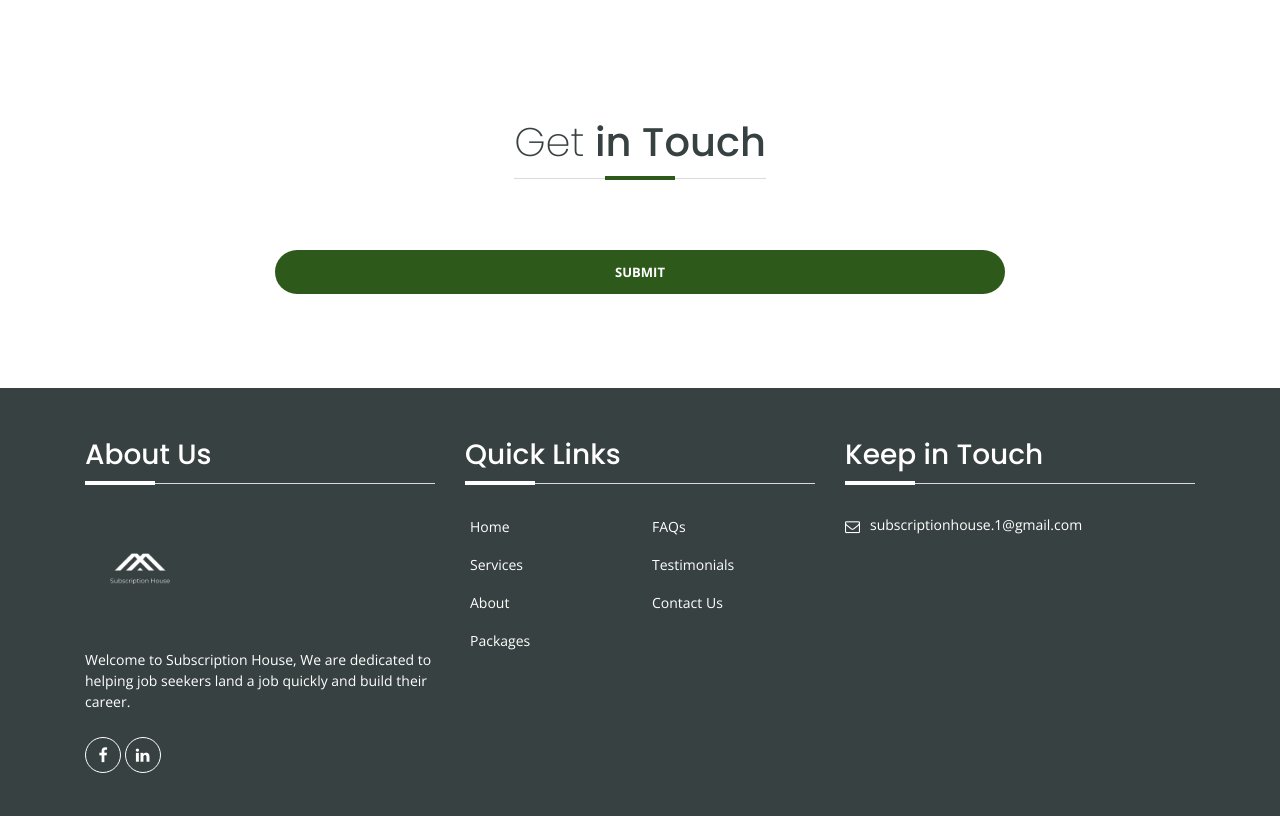
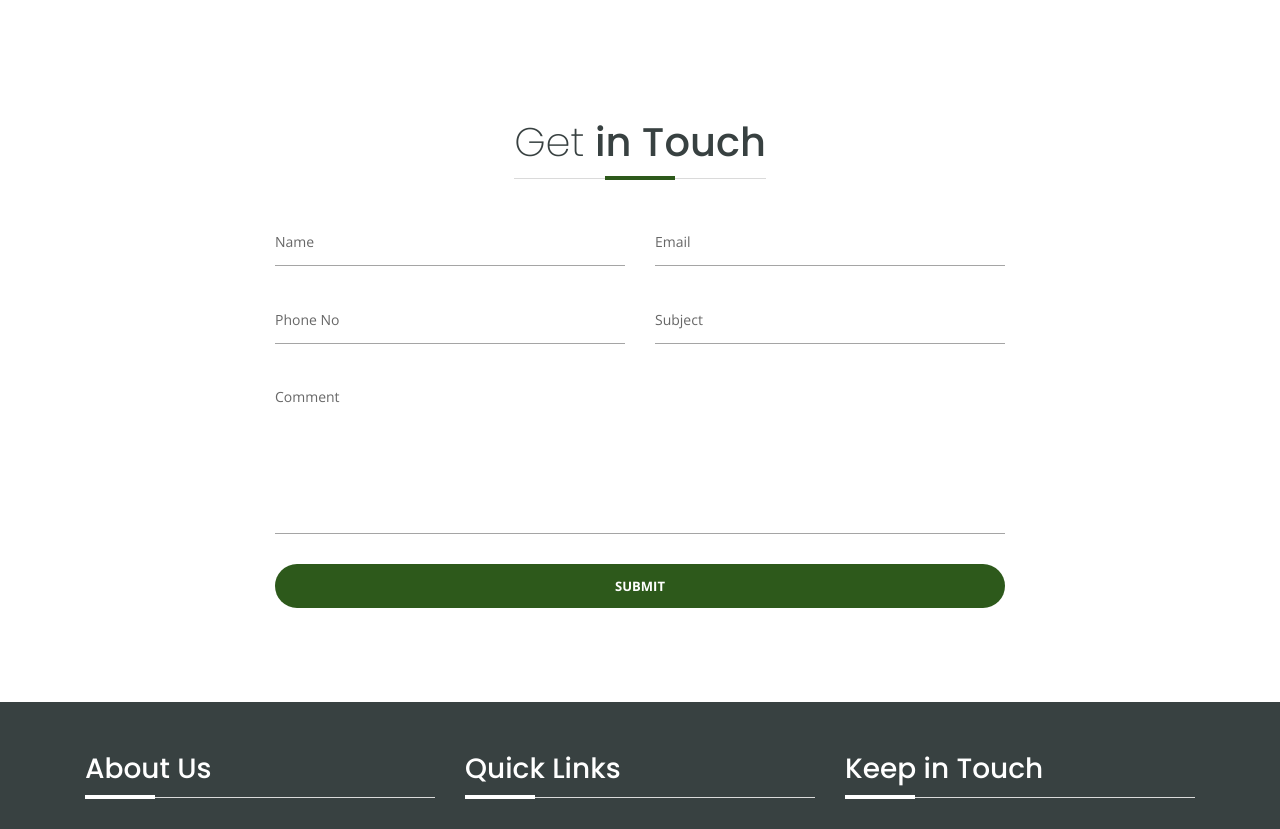
Before and after one commit to Sheharyar123/SubscriptionsHouse, a Django app: page / in a window 1280 px wide. Shown: the part 4325-5154 px from the top of the page. Run offline with Django 4.2, Linux system fonts and the light colour scheme; data that the repository does not hold is empty; parts of the project's set-up code (start-up, migrations or seed data) failed here and were passed over; some libraries are stand-ins or nearby versions.

Commit message:
Make contact form function properly

```diff
--- /dev/null
+++ b/plans/forms.py
@@ -0,0 +1,36 @@
+from django import forms
+
+
+class ContactForm(forms.Form):
+    name = forms.CharField(
+        max_length=255,
+        required=True,
+        widget=forms.TextInput(attrs={"placeholder": "Name", "class": "form-control"}),
+    )
+    email = forms.CharField(
+        max_length=255,
+        required=True,
+        widget=forms.EmailInput(
+            attrs={"placeholder": "Email", "class": "form-control"}
+        ),
+    )
+    phone_no = forms.CharField(
+        max_length=50,
+        required=True,
+        widget=forms.TextInput(
+            attrs={"placeholder": "Phone No", "class": "form-control"}
+        ),
+    )
+    subject = forms.CharField(
+        max_length=255,
+        required=True,
+        widget=forms.TextInput(
+            attrs={"placeholder": "Subject", "class": "form-control"}
+        ),
+    )
+    comment = forms.CharField(
+        required=False,
+        widget=forms.Textarea(
+            attrs={"placeholder": "Comment", "class": "form-control"}
+        ),
+    )
--- a/plans/views.py
+++ b/plans/views.py
@@ -1,35 +1,32 @@
+from django.http import JsonResponse
 from django.shortcuts import render
 from django.views.generic import View, ListView
-
+from accounts.utils import send_email
+from .forms import ContactForm
 from .models import Plan
 
 
 class HomePageView(View):
     def get(self, request, *args, **kwargs):
         plan_list = Plan.objects.filter(active=True)[:6]
-        context = {"plan_list": plan_list}
+        context = {"plan_list": plan_list, "form": ContactForm}
         return render(request, "plans/index.html", context)
 
-    # def post(self, request, *args, **kwargs):
-    #     form = ContactForm(request.POST)
-    #     if form.is_valid():
-    #         subject = form.cleaned_data["subject"]
-    #         name = form.cleaned_data["name"]
-    #         email_from = form.cleaned_data["email"]
-    #         phone_no = form.cleaned_data["phone_no"]
-    #         message = f'{form.cleaned_data["comment"]}.\n\nSent by {name}.\nPhone No is {phone_no}.\nEmail is {email_from}'
-    #         receipient_list = [
-    #             settings.EMAIL_HOST_USER,
-    #         ]
-    #         send_mail(
-    #             subject,
-    #             message,
-    #             email_from,
-    #             receipient_list,
-    #             fail_silently=False,
-    #         )
-    #         messages.success(request, "Your message was sent successfully")
-    #         return redirect("products:index")
+    def post(self, request, *args, **kwargs):
+        form = ContactForm(request.POST)
+        if form.is_valid():
+            context = {
+                "subject": form.cleaned_data["subject"],
+                "name": form.cleaned_data["name"],
+                "email": form.cleaned_data["email"],
+                "phone_no": form.cleaned_data["phone_no"],
+            }
+            mail_subject = f"You have received a new email from {context['name']}"
+            mail_template = "plans/emails/contact_form_message.html"
+            send_email(mail_subject, mail_template, context)
+            return JsonResponse({"status": "success"})
+        else:
+            return JsonResponse({"status": "failed"})
 
 
 class PlanListView(ListView):
--- a/templates/_scripts.html
+++ b/templates/_scripts.html
@@ -49,16 +49,8 @@
 <script src="{% static 'js/revolution/extensions/revolution.extension.parallax.min.js' %}"></script>
 <script src="{% static 'js/revolution/extensions/revolution.extension.slideanims.min.js' %}"></script>
 <script src="{% static 'js/revolution/extensions/revolution.extension.video.min.js' %}"></script>
-
+<script src="https://unpkg.com/sweetalert/dist/sweetalert.min.js"></script>
 <!--Google Map-->
 <script src="https://maps.googleapis.com/maps/api/js?key=AIzaSyAJ97zN_MClQ8BnmJJOCY165S2QEYvbIis"></script>
 <script src="{% static 'js/map.js' %}"></script>
 <script src="{% static 'js/functions.js' %}"></script>
-
-
-<script>
-    setTimeout(() => {
-        const box = document.getElementById('box');
-        box.style.display = 'none';
-    }, 5000);
-</script>
--- a/templates/plans/index.html
+++ b/templates/plans/index.html
@@ -461,8 +461,7 @@
 		   </div>
 		   <div class="row">
 			<div class="col-md-8 offset-md-2 heading_space wow fadeInUp" data-wow-delay="400ms">
-				<form class="findus" id="contact-form" method="post">
-					{% csrf_token %}
+				<form class="findus" id="new-contact-form">
 					<div class="row">
 						<div class="col-md-12 col-sm-12">
 							<div id="result"></div>
@@ -507,4 +506,65 @@
 	</section>
 	 <!-- Contact Us -->
 
+
+    <script>
+        function getCookie(name) {
+            let cookieValue = null;
+            if (document.cookie && document.cookie !== '') {
+                const cookies = document.cookie.split(';');
+                for (let i = 0; i < cookies.length; i++) {
+                    const cookie = cookies[i].trim();
+                    // Does this cookie string begin with the name we want?
+                    if (cookie.substring(0, name.length + 1) === (name + '=')) {
+                        cookieValue = decodeURIComponent(cookie.substring(name.length + 1));
+                        break;
+                    }
+                }
+            }
+            return cookieValue;
+        }
+        const url = "{% url 'plans:index' %}";
+        const form = document.querySelector("#new-contact-form");
+
+        form.addEventListener("submit", function(e){
+            e.preventDefault();
+            const name = document.querySelector("#id_name").value;
+            const email = document.querySelector("#id_email").value;
+            const phone_no = document.querySelector("#id_phone_no").value;
+            const subject = document.querySelector("#id_subject").value;
+            const message = document.querySelector("#id_comment").value;
+            const csrftoken = getCookie('csrftoken');
+
+            $.ajax({
+                type: "POST",
+                url: url,
+                data: {
+                    name: name,
+                    email: email,
+                    phone_no: phone_no,
+                    subject: subject,
+                    message: message,
+                    csrfmiddlewaretoken: csrftoken,
+                },
+
+                success: function(response) {
+					if (response.status == "success") {
+						swal({
+							title: "Your message was sent successfully",
+							text: "",
+							icon: "success",
+						});
+					}
+					else {
+						swal({
+							title: "Please fill all the fields!",
+							text: "",
+							icon: "info",
+						});
+					}
+					form.reset();
+                }
+            })
+        })
+    </script>
 {% endblock content %}
```
Also changed, not shown: accounts/utils.py (added, +11 -0 lines), subscriptions_house/settings.py (+12 -0 lines), templates/plans/emails/contact_form_message.html (added, +7 -0 lines), static/js/custom.js (added).
